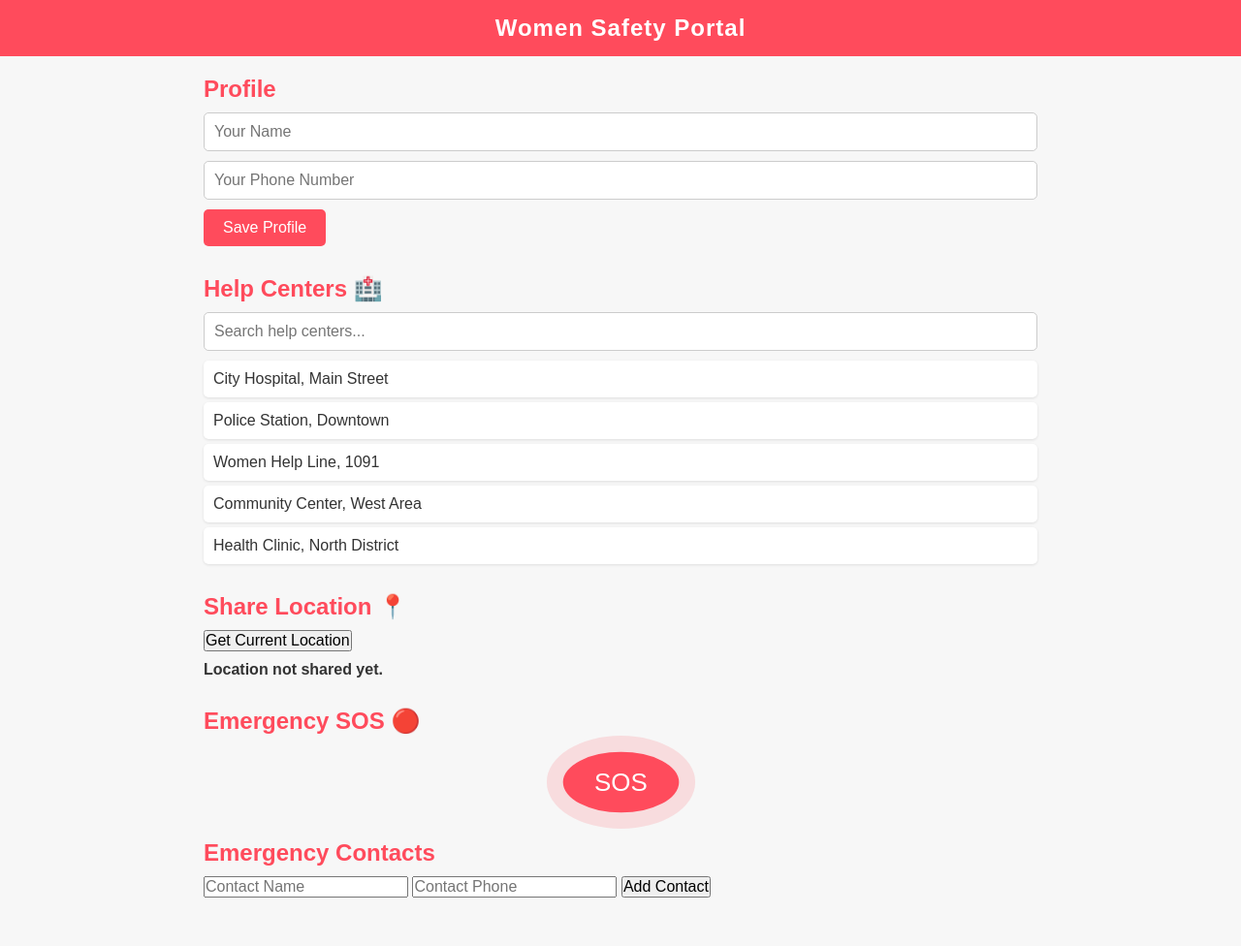
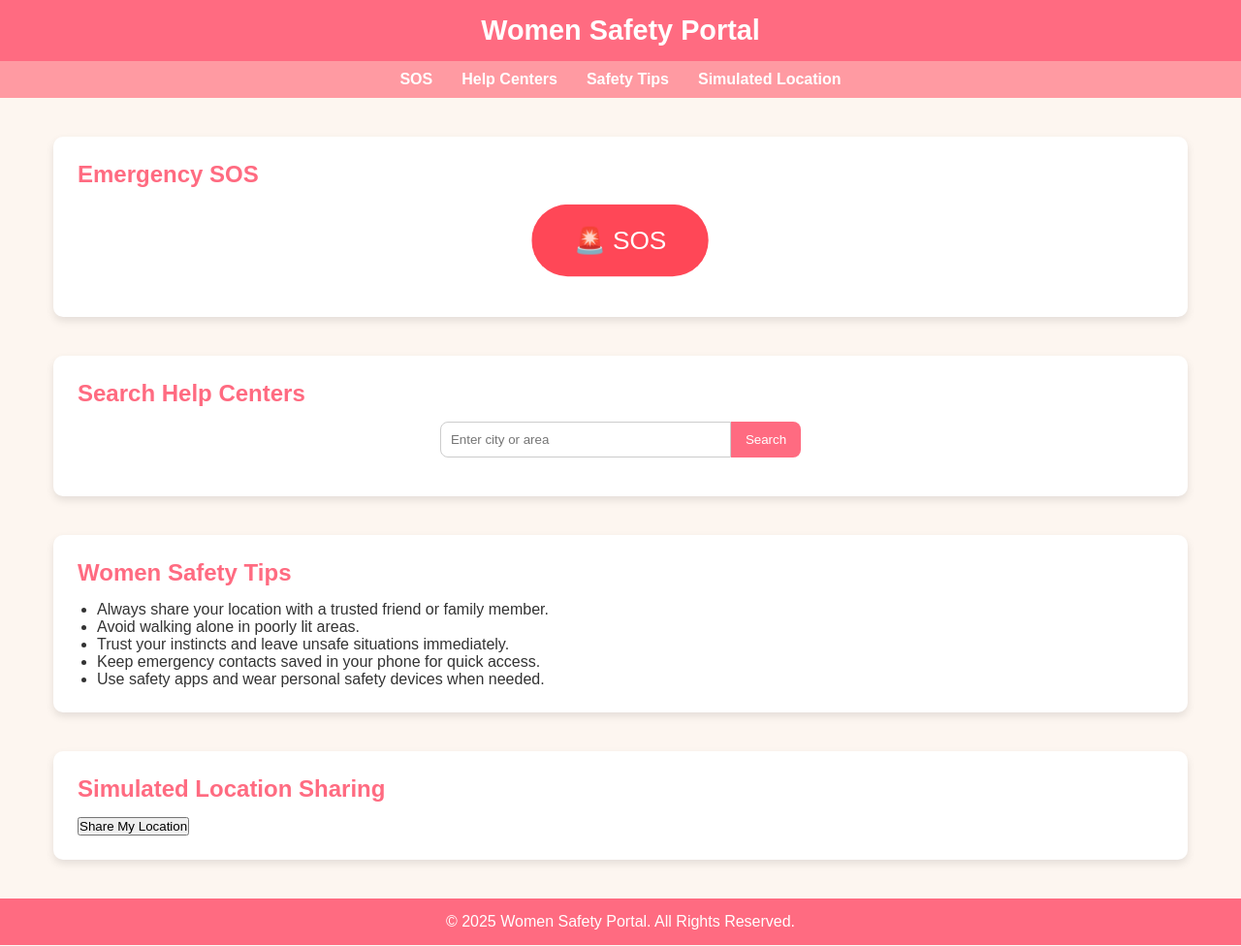
Before and after one commit to ithritik561/Womensafety, a plain HTML site: page index.html in a window 1280 px wide. Shown: the whole page at 97% size. Drawn offline with Linux system fonts and the light colour scheme.

Commit message:
index.html

```diff
--- a/index.html
+++ b/index.html
@@ -5,222 +5,273 @@
     <meta name="viewport" content="width=device-width, initial-scale=1.0">
     <title>Women Safety Portal</title>
     <style>
-  /* Basic Reset */
-  * { margin: 0; padding: 0; box-sizing: border-box; font-family: Arial, sans-serif; }
+        /* Reset some styles */
+        * {
+            margin: 0;
+            padding: 0;
+            box-sizing: border-box;
+            font-family: 'Arial', sans-serif;
+        }
 
-  body { background: #f7f7f7; color: #333; }
+        body {
+            background: #fdf6f0;
+            color: #333;
+        }
 
         header {
-    background: #ff4b5c;
+            background: #ff6b81;
             color: white;
             padding: 15px 20px;
             text-align: center;
-    font-size: 1.5rem;
+            font-size: 1.8rem;
             font-weight: bold;
-    letter-spacing: 1px;
+            box-shadow: 0px 4px 6px rgba(0,0,0,0.1);
         }
 
-  main { padding: 20px; max-width: 900px; margin: auto; }
+        nav {
+            display: flex;
+            justify-content: center;
+            background: #ff9aa2;
+            padding: 10px 0;
+        }
 
-  .section { margin-bottom: 30px; }
+        nav a {
+            margin: 0 15px;
+            text-decoration: none;
+            color: white;
+            font-weight: bold;
+            transition: 0.3s;
+        }
 
-  h2 { margin-bottom: 10px; color: #ff4b5c; }
+        nav a:hover {
+            text-decoration: underline;
+            color: #fff0f5;
+        }
 
-  /* Help Center Search */
-  #helpSearch { width: 100%; padding: 10px; border-radius: 5px; border: 1px solid #ccc; }
-  #helpList { list-style: none; margin-top: 10px; }
-  #helpList li { background: white; padding: 10px; margin-bottom: 5px; border-radius: 5px; box-shadow: 0 1px 3px rgba(0,0,0,0.1); }
-
-  /* Location */
-  #locationStatus { margin-top: 10px; font-weight: bold; }
+        .container {
+            max-width: 1200px;
+            margin: 20px auto;
+            padding: 0 15px;
+        }
 
         /* SOS Button */
         .sos-btn {
-    background: #ff4b5c;
+            display: flex;
+            justify-content: center;
+            margin: 20px 0;
+        }
+
+        .sos-btn button {
+            background: #ff4757;
             color: white;
-    padding: 15px 30px;
             border: none;
-    border-radius: 50%;
+            padding: 20px 40px;
             font-size: 1.5rem;
+            border-radius: 50px;
             cursor: pointer;
-    display: block;
-    margin: 20px auto;
+            transition: 0.3s;
             animation: pulse 1.5s infinite;
         }
 
-  @keyframes pulse {
-    0% { transform: scale(1); box-shadow: 0 0 0 0 rgba(255,75,92, 0.7); }
-    70% { transform: scale(1.1); box-shadow: 0 0 0 20px rgba(255,75,92, 0); }
-    100% { transform: scale(1); box-shadow: 0 0 0 0 rgba(255,75,92, 0); }
+        .sos-btn button:hover {
+            background: #ff6b81;
         }
 
-  /* Smooth UI transitions */
-  .fade { transition: all 0.3s ease-in-out; }
+        @keyframes pulse {
+            0% { transform: scale(1); }
+            50% { transform: scale(1.1); }
+            100% { transform: scale(1); }
+        }
 
-  /* Profile Form */
-  input, button { font-size: 1rem; }
-  .profile-form input { padding: 10px; margin-bottom: 10px; width: 100%; border-radius: 5px; border: 1px solid #ccc; }
-  .profile-form button { background: #ff4b5c; color: white; padding: 10px 20px; border: none; border-radius: 5px; cursor: pointer; }
+        /* Sections */
+        section {
+            margin: 40px 0;
+            background: #fff;
+            padding: 25px;
+            border-radius: 10px;
+            box-shadow: 0px 4px 8px rgba(0,0,0,0.1);
+            transition: 0.3s;
+        }
 
-  /* Contacts List */
-  #contactsList li { background: white; padding: 10px; margin-bottom: 5px; border-radius: 5px; box-shadow: 0 1px 3px rgba(0,0,0,0.1); }
+        section:hover {
+            transform: translateY(-5px);
+        }
+
+        h2 {
+            color: #ff6b81;
+            margin-bottom: 15px;
+        }
+
+        /* Tips Section */
+        .tips ul {
+            list-style: disc;
+            padding-left: 20px;
+        }
+
+        /* Search Help Centers */
+        .search-container {
+            display: flex;
+            justify-content: center;
+            margin-bottom: 15px;
+        }
+
+        .search-container input {
+            padding: 10px;
+            width: 300px;
+            border-radius: 8px 0 0 8px;
+            border: 1px solid #ccc;
+            outline: none;
+        }
+
+        .search-container button {
+            padding: 10px 15px;
+            border: none;
+            background: #ff6b81;
+            color: white;
+            cursor: pointer;
+            border-radius: 0 8px 8px 0;
+        }
+
+        .help-list {
+            list-style: none;
+            padding-left: 0;
+        }
+
+        .help-list li {
+            margin: 10px 0;
+            padding: 10px;
+            background: #ffe6e6;
+            border-radius: 5px;
+        }
+
+        /* Footer */
+        footer {
+            text-align: center;
+            padding: 15px;
+            background: #ff6b81;
+            color: white;
+            margin-top: 40px;
+        }
+
+        /* Responsive */
+        @media (max-width: 600px) {
+            .search-container {
+                flex-direction: column;
+                align-items: center;
+            }
+
+            .search-container input {
+                width: 80%;
+                margin-bottom: 10px;
+            }
+
+            .sos-btn button {
+                width: 80%;
+            }
+        }
     </style>
 </head>
 <body>
 
     <header>Women Safety Portal</header>
+    <nav>
+        <a href="#sos">SOS</a>
+        <a href="#help">Help Centers</a>
+        <a href="#tips">Safety Tips</a>
+        <a href="#location">Simulated Location</a>
+    </nav>
 
-<main>
-  <!-- Profile Section -->
-  <div class="section">
-    <h2>Profile</h2>
-    <form class="profile-form" id="profileForm">
-      <input type="text" id="name" placeholder="Your Name" required>
-      <input type="tel" id="phone" placeholder="Your Phone Number" required>
-      <button type="submit">Save Profile</button>
-    </form>
-    <p id="profileStatus"></p>
+    <div class="container">
+
+        <!-- SOS Button -->
+        <section id="sos">
+            <h2>Emergency SOS</h2>
+            <div class="sos-btn">
+                <button onclick="triggerSOS()">🚨 SOS</button>
+            </div>
+        </section>
+
+        <!-- Search Help Centers -->
+        <section id="help">
+            <h2>Search Help Centers</h2>
+            <div class="search-container">
+                <input type="text" id="searchInput" placeholder="Enter city or area">
+                <button onclick="searchCenters()">Search</button>
+            </div>
+            <ul class="help-list" id="helpList">
+                <!-- Help centers will appear here -->
+            </ul>
+        </section>
+
+        <!-- Safety Tips -->
+        <section id="tips" class="tips">
+            <h2>Women Safety Tips</h2>
+            <ul>
+                <li>Always share your location with a trusted friend or family member.</li>
+                <li>Avoid walking alone in poorly lit areas.</li>
+                <li>Trust your instincts and leave unsafe situations immediately.</li>
+                <li>Keep emergency contacts saved in your phone for quick access.</li>
+                <li>Use safety apps and wear personal safety devices when needed.</li>
+            </ul>
+        </section>
+
+        <!-- Simulated Location -->
+        <section id="location">
+            <h2>Simulated Location Sharing</h2>
+            <button onclick="shareLocation()">Share My Location</button>
+            <p id="locationOutput"></p>
+        </section>
+
     </div>
 
-  <!-- Help Centers Section -->
-  <div class="section">
-    <h2>Help Centers 🏥</h2>
-    <input type="text" id="helpSearch" placeholder="Search help centers...">
-    <ul id="helpList"></ul>
-  </div>
-
-  <!-- Location Section -->
-  <div class="section">
-    <h2>Share Location 📍</h2>
-    <button id="getLocationBtn">Get Current Location</button>
-    <p id="locationStatus">Location not shared yet.</p>
-  </div>
-
-  <!-- SOS Section -->
-  <div class="section">
-    <h2>Emergency SOS 🔴</h2>
-    <button class="sos-btn" id="sosBtn">SOS</button>
-    <p id="sosStatus"></p>
-  </div>
-
-  <!-- Contacts Section -->
-  <div class="section">
-    <h2>Emergency Contacts</h2>
-    <form id="contactForm">
-      <input type="text" id="contactName" placeholder="Contact Name" required>
-      <input type="tel" id="contactPhone" placeholder="Contact Phone" required>
-      <button type="submit">Add Contact</button>
-    </form>
-    <ul id="contactsList"></ul>
-  </div>
-</main>
+    <footer>
+        &copy; 2025 Women Safety Portal. All Rights Reserved.
+    </footer>
 
     <script>
-  // ======= Profile Storage =======
-  const profileForm = document.getElementById('profileForm');
-  const profileStatus = document.getElementById('profileStatus');
+        // SOS Button Alert
+        function triggerSOS() {
+            alert("🚨 SOS Activated! Your emergency contacts will be notified.");
+        }
 
-  profileForm.addEventListener('submit', (e) => {
-    e.preventDefault();
-    const name = document.getElementById('name').value;
-    const phone = document.getElementById('phone').value;
-    localStorage.setItem('userProfile', JSON.stringify({ name, phone }));
-    profileStatus.textContent = 'Profile saved successfully!';
-  });
-
-  // Load profile on start
-  window.addEventListener('load', () => {
-    const savedProfile = JSON.parse(localStorage.getItem('userProfile'));
-    if(savedProfile){
-      document.getElementById('name').value = savedProfile.name;
-      document.getElementById('phone').value = savedProfile.phone;
-      profileStatus.textContent = 'Profile loaded from local storage.';
-    }
-  });
-
-  // ======= Help Centers =======
-  const helpCenters = [
-    "City Hospital, Main Street",
-    "Police Station, Downtown",
-    "Women Help Line, 1091",
-    "Community Center, West Area",
-    "Health Clinic, North District"
+        // Sample Help Centers
+        const centers = [
+            {name: "City Police Station", city: "Delhi"},
+            {name: "Women Help Center", city: "Mumbai"},
+            {name: "24/7 Helpline Center", city: "Bangalore"},
+            {name: "Neighborhood Safety Center", city: "Delhi"},
+            {name: "Women Safety NGO", city: "Chennai"}
         ];
 
-  const helpList = document.getElementById('helpList');
-  const helpSearch = document.getElementById('helpSearch');
-
-  function displayHelpCenters(filter=""){
-    helpList.innerHTML = "";
-    helpCenters.filter(c => c.toLowerCase().includes(filter.toLowerCase()))
-      .forEach(c => {
+        function searchCenters() {
+            const input = document.getElementById('searchInput').value.toLowerCase();
+            const list = document.getElementById('helpList');
+            list.innerHTML = '';
+            const filtered = centers.filter(c => c.city.toLowerCase().includes(input));
+            if(filtered.length === 0){
+                list.innerHTML = '<li>No help centers found in this area.</li>';
+            } else {
+                filtered.forEach(c => {
                     const li = document.createElement('li');
-        li.textContent = c;
-        helpList.appendChild(li);
+                    li.textContent = `${c.name} - ${c.city}`;
+                    list.appendChild(li);
                 });
             }
-
-  helpSearch.addEventListener('input', () => displayHelpCenters(helpSearch.value));
-  displayHelpCenters();
-
-  // ======= Location Sharing =======
-  const getLocationBtn = document.getElementById('getLocationBtn');
-  const locationStatus = document.getElementById('locationStatus');
-
-  getLocationBtn.addEventListener('click', () => {
-    if(navigator.geolocation){
-      navigator.geolocation.getCurrentPosition(
-        pos => locationStatus.textContent = `Latitude: ${pos.coords.latitude}, Longitude: ${pos.coords.longitude}`,
-        err => locationStatus.textContent = "Unable to retrieve location."
-      );
-    } else {
-      locationStatus.textContent = "Geolocation not supported.";
-    }
-  });
-
-  // ======= SOS Button =======
-  const sosBtn = document.getElementById('sosBtn');
-  const sosStatus = document.getElementById('sosStatus');
-
-  sosBtn.addEventListener('click', () => {
-    sosStatus.textContent = "SOS Activated! Notifying your emergency contacts...";
-    // Simulate alert for contacts
-    const contacts = JSON.parse(localStorage.getItem('emergencyContacts')) || [];
-    if(contacts.length){
-      contacts.forEach(c => console.log(`SOS sent to ${c.name} - ${c.phone}`));
-      sosStatus.textContent += ` ${contacts.length} contacts notified.`;
-    } else {
-      sosStatus.textContent += " No contacts saved.";
-    }
-  });
-
-  // ======= Emergency Contacts =======
-  const contactForm = document.getElementById('contactForm');
-  const contactsList = document.getElementById('contactsList');
-
-  function displayContacts(){
-    contactsList.innerHTML = "";
-    const contacts = JSON.parse(localStorage.getItem('emergencyContacts')) || [];
-    contacts.forEach(c => {
-      const li = document.createElement('li');
-      li.textContent = `${c.name} - ${c.phone}`;
-      contactsList.appendChild(li);
-    });
         }
 
-  contactForm.addEventListener('submit', (e) => {
-    e.preventDefault();
-    const name = document.getElementById('contactName').value;
-    const phone = document.getElementById('contactPhone').value;
-    const contacts = JSON.parse(localStorage.getItem('emergencyContacts')) || [];
-    contacts.push({name, phone});
-    localStorage.setItem('emergencyContacts', JSON.stringify(contacts));
-    contactForm.reset();
-    displayContacts();
+        // Simulated Location Sharing
+        function shareLocation() {
+            if (navigator.geolocation) {
+                navigator.geolocation.getCurrentPosition(position => {
+                    const output = document.getElementById('locationOutput');
+                    output.textContent = `Latitude: ${position.coords.latitude.toFixed(5)}, Longitude: ${position.coords.longitude.toFixed(5)}`;
+                }, () => {
+                    alert("Unable to retrieve location. Please allow location access.");
                 });
-
-  displayContacts();
+            } else {
+                alert("Geolocation is not supported by your browser.");
+            }
+        }
     </script>
-
 </body>
 </html>
```
Lines whose indentation alone changed are shown as unchanged.
